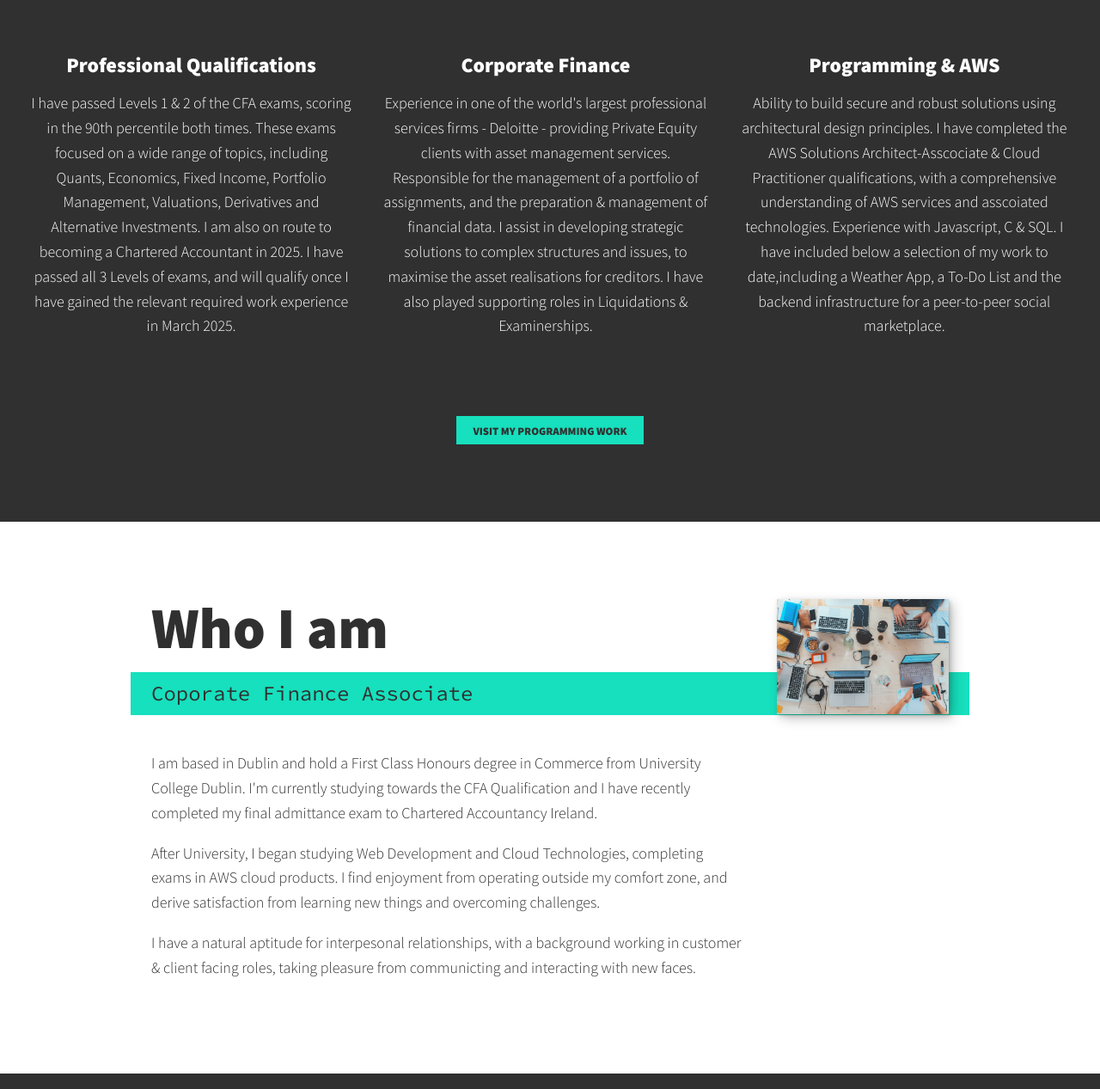
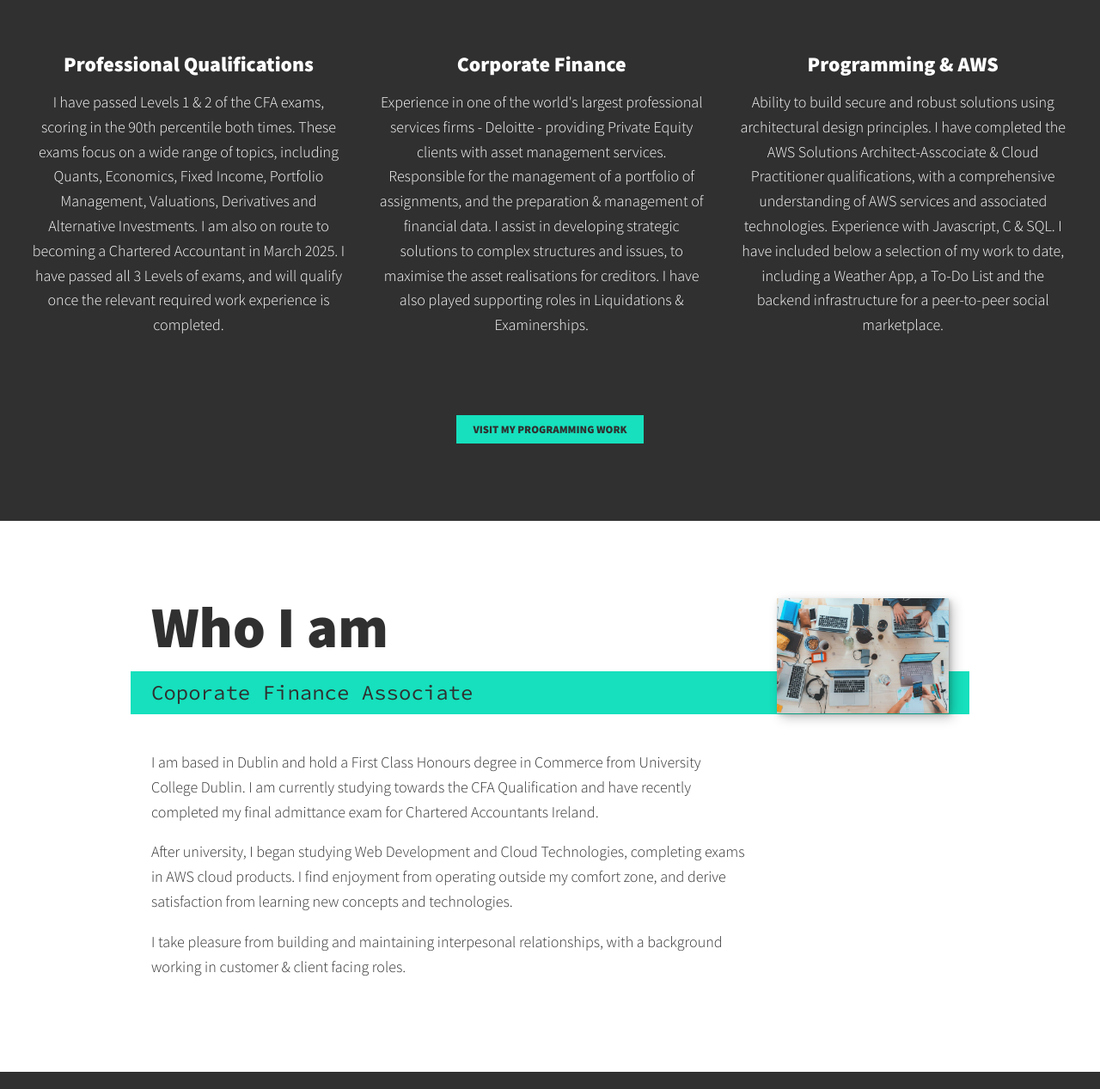
Before and after one commit to BeansG/Personal-Profile-23, a plain HTML site: page index.html in a window 1280 px wide. Shown: the part 673-1940 px from the top of the page at 86% size. Drawn offline with nearby package versions, Linux system fonts and the light colour scheme; a script that the page names is missing.

Commit message:
16.09.2023 updates

```diff
--- a/index.html
+++ b/index.html
@@ -54,7 +54,7 @@
     <!-- </throughout, we use the classes for stuling and the id's for anchoring -->
     <section class="intro" id="home">
       <h1 class="section__title section__title--intro">
-        Hi, I'm <strong>Brian Grogan</strong>
+        <strong>Brian Grogan</strong>
       </h1>
       <p class="section__subtitle section__subtitle--intro">
         Corporate Finance Associate
@@ -76,11 +76,11 @@
           <p>
 
              I have passed Levels 1 & 2 of the CFA exams, scoring in the 90th
-             percentile both times. These exams focused on a wide range of topics,
+             percentile both times. These exams focus on a wide range of topics,
             including Quants, Economics, Fixed Income, Portfolio Management,
              Valuations, Derivatives and Alternative Investments. I am also on route to
-             becoming a Chartered Accountant in 2025. I have passed all 3 Levels of exams,
-             and will qualify once I have gained the relevant required work experience in March 2025.
+             becoming a Chartered Accountant in March 2025. I have passed all 3 Levels of exams,
+             and will qualify once the relevant required work experience is completed.
           </p>
         </div>
         <div class="service">
@@ -97,9 +97,9 @@
           <h3>Programming & AWS</h3>
           <p>Ability to build secure and robust solutions using architectural design principles.
             I have completed the AWS Solutions Architect-Asscociate & Cloud Practitioner qualifications,
-            with a comprehensive understanding of AWS services and asscoiated technologies.
+            with a comprehensive understanding of AWS services and associated technologies.
             Experience with Javascript, C & SQL. I have included below a selection of my work
-            to date,including a Weather App, a To-Do List and the backend infrastructure
+            to date, including a Weather App, a To-Do List and the backend infrastructure
             for a peer-to-peer social marketplace.
           </p>
         </div>
@@ -117,17 +117,17 @@
       <div class="about-me__body">
         <p>
           I am based in Dublin and hold a First Class Honours degree in Commerce from University
-          College Dublin. I'm currently studying towards the CFA Qualification and I have recently
-          completed my final admittance exam to Chartered Accountancy Ireland.
+          College Dublin. I am currently studying towards the CFA Qualification and have recently
+          completed my final admittance exam for Chartered Accountants Ireland.
         </p>
         <p>
-          After University, I began studying Web Development and Cloud Technologies, completing exams in AWS
+          After university, I began studying Web Development and Cloud Technologies, completing exams in AWS
           cloud products. I find enjoyment from operating outside my comfort zone, and derive satisfaction from learning
-          new things and overcoming challenges.
+          new concepts and technologies.
         </p>
         <p>
-          I have a natural aptitude for interpesonal relationships, with a background working in customer
-           & client facing roles, taking pleasure from communicting and interacting with new faces.
+          I take pleasure from building and maintaining interpesonal relationships, with a background working in customer
+           & client facing roles.
         </p>
       </div>
       <img src="img/team.jpg" alt="" class="about-me__img" />
```
